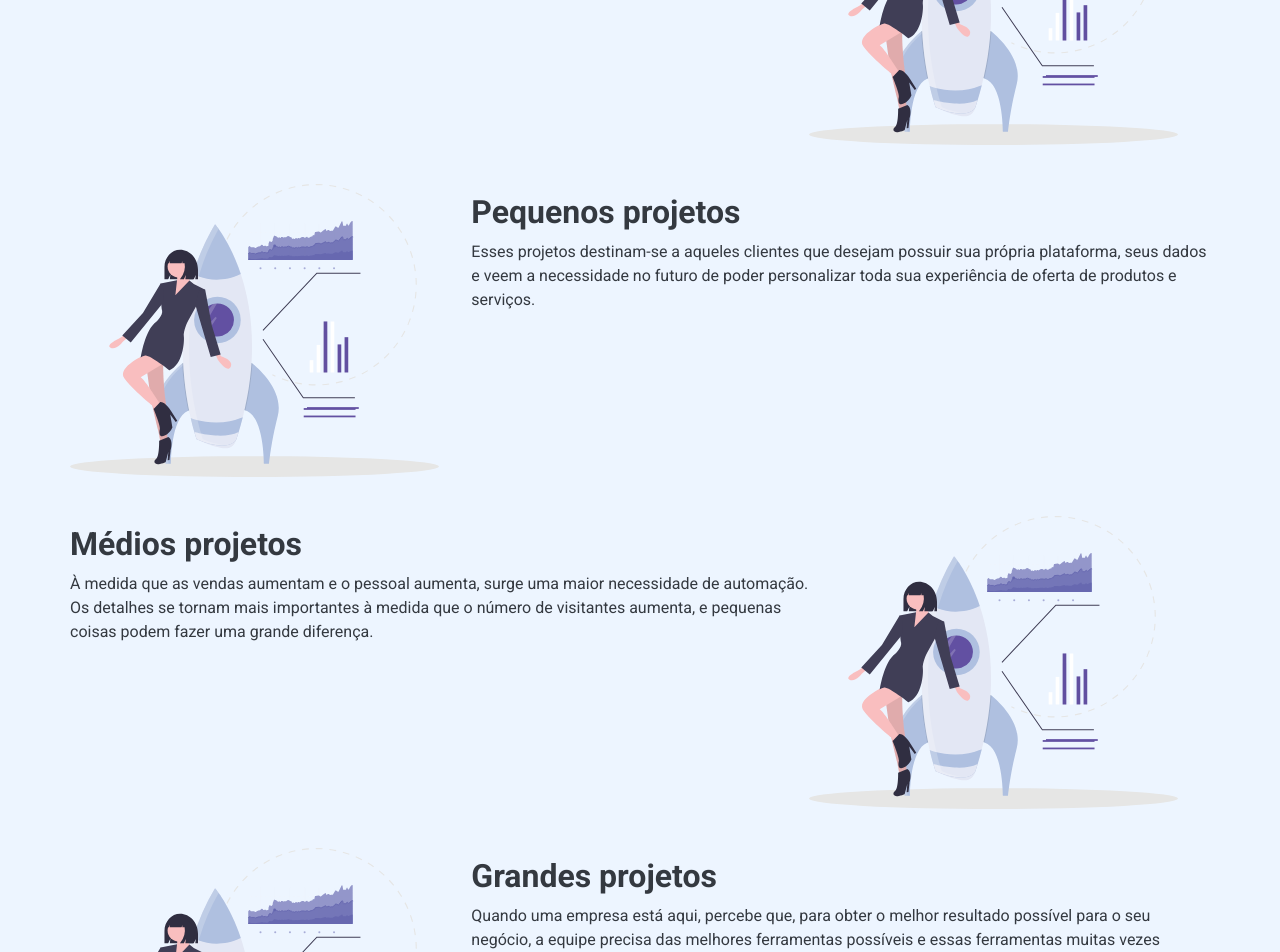
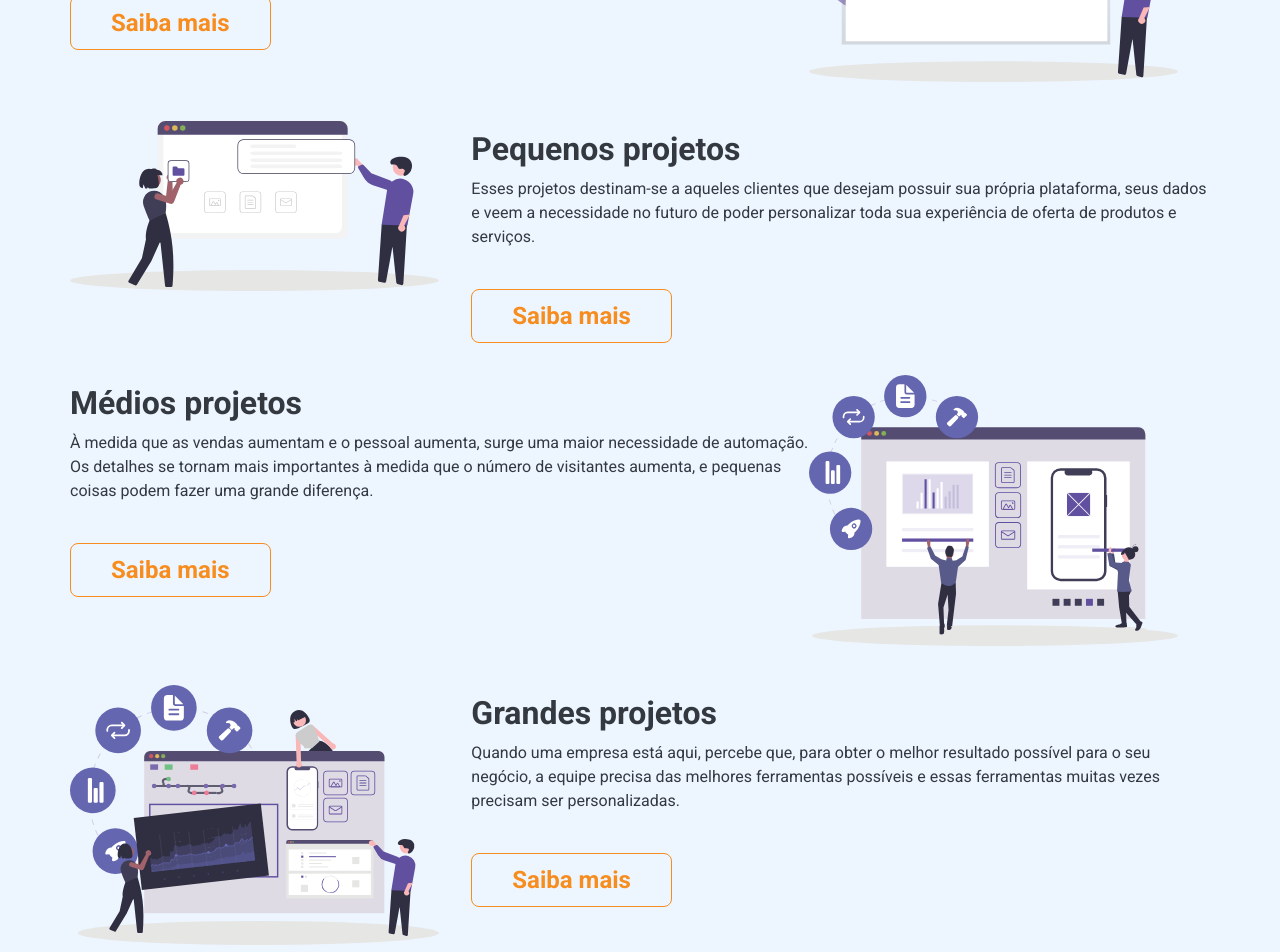
Before and after one commit to JohnnyCarreiro/connect_website, a Next.js app: page / in a window 1280 px wide. Shown: the part 1800-2752 px from the top of the page. Built offline with nearby package versions, Linux system fonts and the light colour scheme.

Commit message:
feat: Add images and button to projects

```diff
--- a/src/components/sections/ProjectsSection/index.tsx
+++ b/src/components/sections/ProjectsSection/index.tsx
@@ -1,3 +1,4 @@
+import Button from 'components/Button'
 import { Container } from './styles'
 
 
@@ -10,49 +11,77 @@ export const ProjectsSection:React.FC = () => {
       </div>
       <div className="container1">
         <div className="imageContainer1" >
-          <img src="/images/backInBusiness.svg" alt="Back in Business"/>
+          <img src="/images/starter.svg" alt="Back in Business"/>
         </div>
         <div className="mainContent1">
           <h2>Projeto Inicial</h2>
           <p>
             Precisa começar ou formalizar sua empresa, este projeto existe para que você possa contar com soluções completas para o desenvolvimento e crescimento da sua maca.
           </p>
+          <Button
+            isPrimary={false}
+            primaryColor={false}
+            text="Saiba mais"
+            link="#"
+            type="button"
+          />
         </div>
       </div>
 
       <div className="container2">
         <div className="imageContainer2" >
-          <img src="/images/backInBusiness.svg" alt="Back in Business"/>
+          <img src="/images/small.svg" alt="Back in Business"/>
         </div>
         <div className="mainContent2">
           <h2>Pequenos projetos</h2>
           <p>
             Esses projetos destinam-se a aqueles clientes que desejam possuir sua própria plataforma, seus dados e veem a necessidade no futuro de poder personalizar toda sua experiência de oferta de produtos e serviços.
           </p>
+          <Button
+            isPrimary={false}
+            primaryColor={false}
+            text="Saiba mais"
+            link="#"
+            type="button"
+          />
         </div>
       </div>
 
       <div className="container3">
         <div className="imageContainer3" >
-          <img src="/images/backInBusiness.svg" alt="Back in Business"/>
+          <img src="/images/medium.svg" alt="Back in Business"/>
         </div>
         <div className="mainContent3">
           <h2>Médios projetos</h2>
           <p>
             À medida que as vendas aumentam e o pessoal aumenta, surge uma maior necessidade de automação. Os detalhes se tornam mais importantes à medida que o número de visitantes aumenta, e pequenas coisas podem fazer uma grande diferença.
           </p>
+          <Button
+            isPrimary={false}
+            primaryColor={false}
+            text="Saiba mais"
+            link="#"
+            type="button"
+          />
         </div>
       </div>
 
       <div className="container4">
         <div className="imageContainer4" >
-          <img src="/images/backInBusiness.svg" alt="Back in Business"/>
+          <img src="/images/large.svg" alt="Back in Business"/>
         </div>
         <div className="mainContent4">
           <h2>Grandes projetos</h2>
           <p>
             Quando uma empresa está aqui, percebe que, para obter o melhor resultado possível para o seu negócio, a equipe precisa das melhores ferramentas possíveis e essas ferramentas muitas vezes precisam ser personalizadas.
           </p>
+          <Button
+            isPrimary={false}
+            primaryColor={false}
+            text="Saiba mais"
+            link="#"
+            type="button"
+          />
         </div>
       </div>
     </Container>
```
